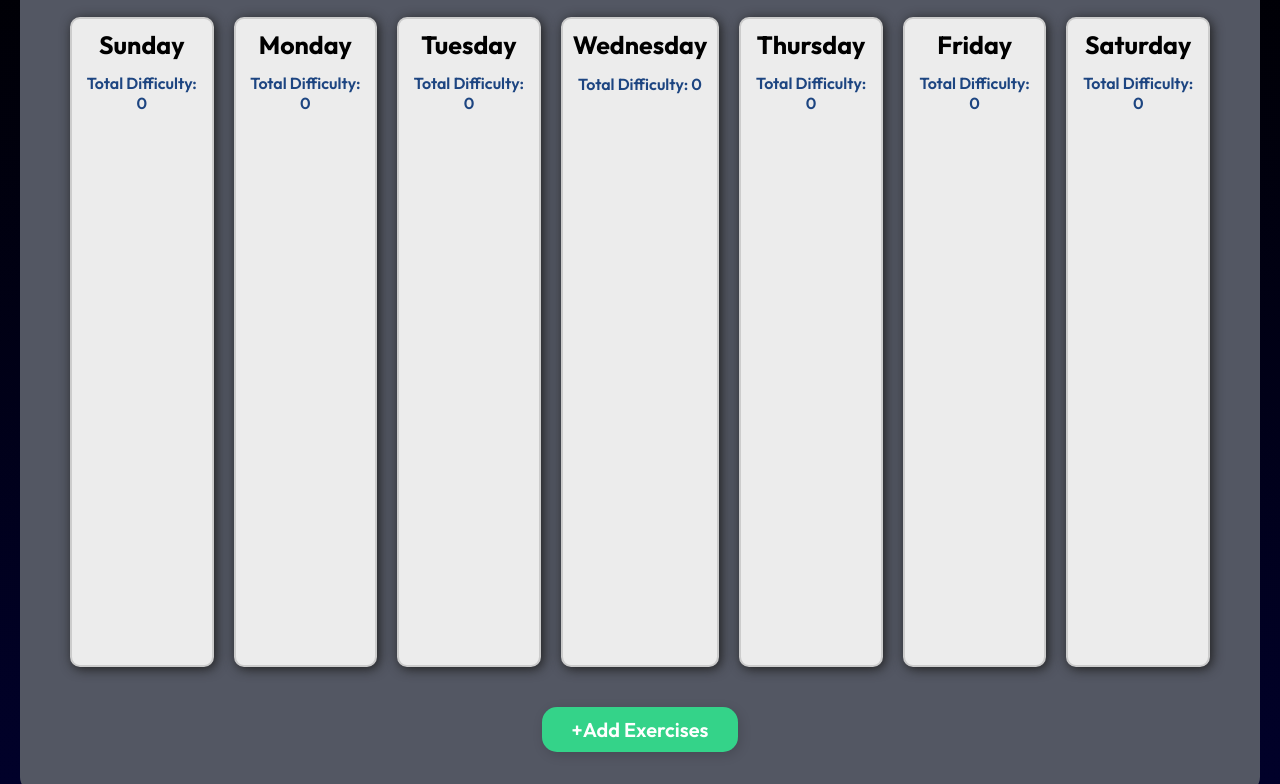
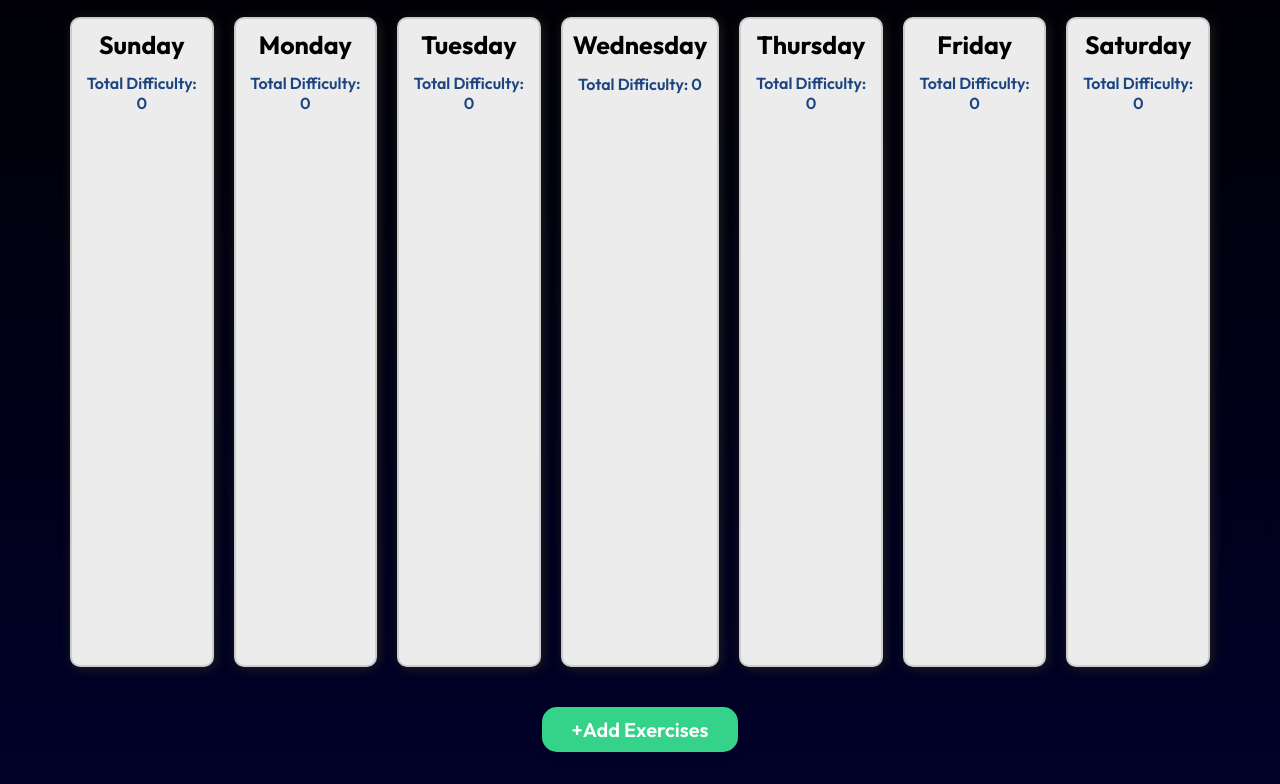
Before and after one commit to ylim1699/team_project, a website built with Vite: page src/index.html in a window 1280 px wide. Shown: the part 193-977 px from the top of the page. Built offline with nearby package versions, Linux system fonts and the light colour scheme.

Commit message:
cleaner ui

```diff
--- a/src/css/style.css
+++ b/src/css/style.css
@@ -137,9 +137,9 @@ main {
 
 .week-display {
   padding: 40px;
+  border-radius: 15px;
   /* border: 2px solid #ccc; */
-  border-radius: 15px;
-  background-color: rgb(83, 87, 99);
+  /* background-color: rgb(83, 87, 99); */
   display: flex;
   flex-direction: column;
   align-items: center;
```
